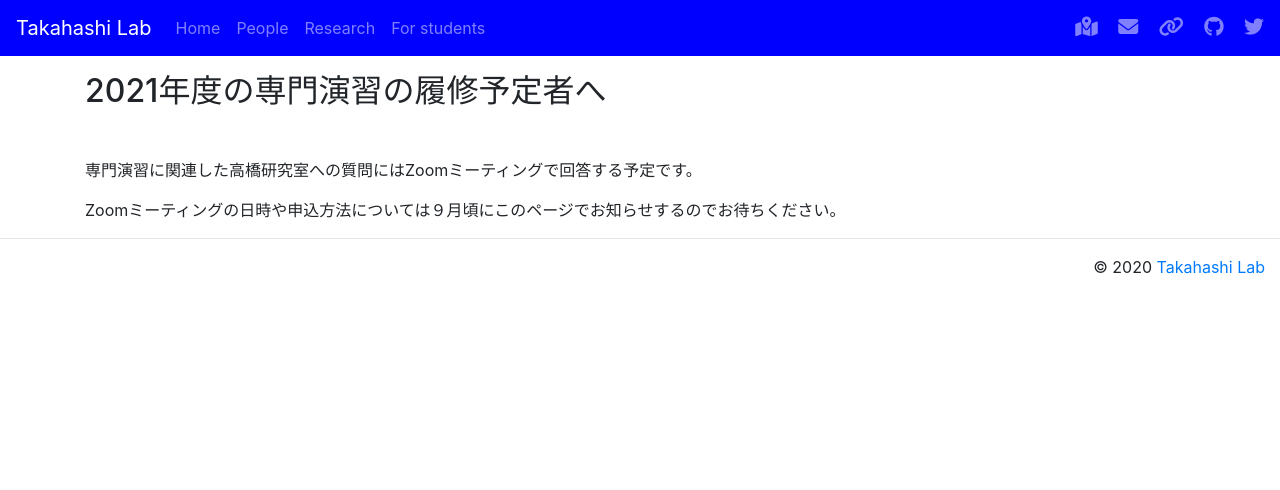
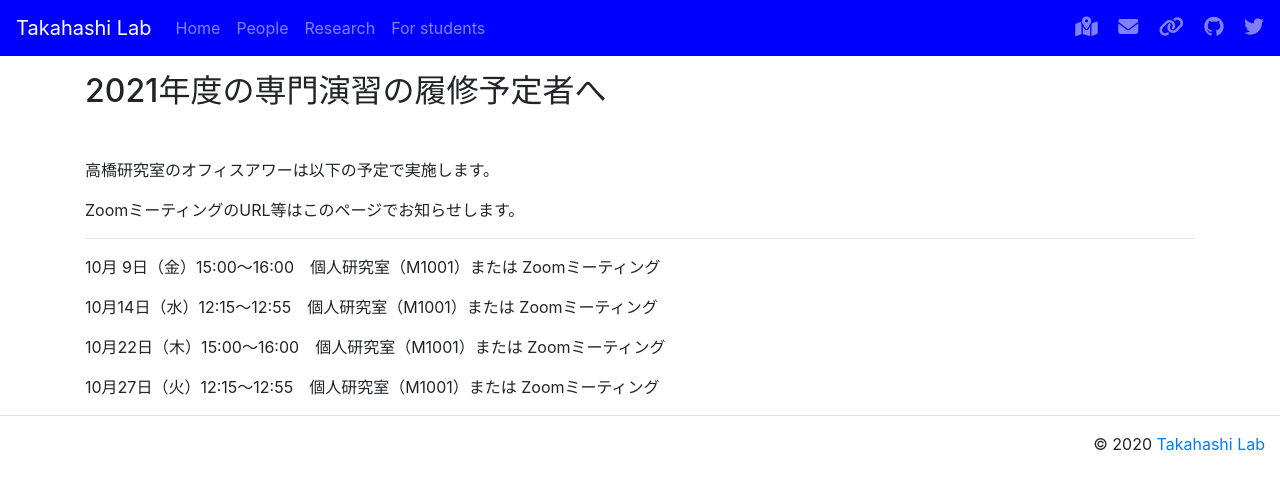
Before and after one commit to tkhslab/tkhslab.github.io, a Jekyll site: the page built from b2.md, in a window 1280 px wide. Shown: the top 490 px of the page. Built offline with Jekyll 4.4.1, drawn with Linux system fonts in a browser that asks for light colours; nearby versions of some CDN libraries.

Commit message:
revise office hours for b2

```diff
--- a/b2.md
+++ b/b2.md
@@ -3,6 +3,16 @@ title: 2021年度の専門演習の履修予定者へ
 ---
 <h2 class="mt-3 mb-5">2021年度の専門演習の履修予定者へ</h2>
 
-専門演習に関連した高橋研究室への質問にはZoomミーティングで回答する予定です。
+高橋研究室のオフィスアワーは以下の予定で実施します。
 
-Zoomミーティングの日時や申込方法については９月頃にこのページでお知らせするのでお待ちください。
+ZoomミーティングのURL等はこのページでお知らせします。
+
+---
+
+10月 9日（金）15:00～16:00　個人研究室（M1001）または Zoomミーティング
+
+10月14日（水）12:15～12:55　個人研究室（M1001）または Zoomミーティング
+
+10月22日（木）15:00～16:00　個人研究室（M1001）または Zoomミーティング
+
+10月27日（火）12:15～12:55　個人研究室（M1001）または Zoomミーティング
```
